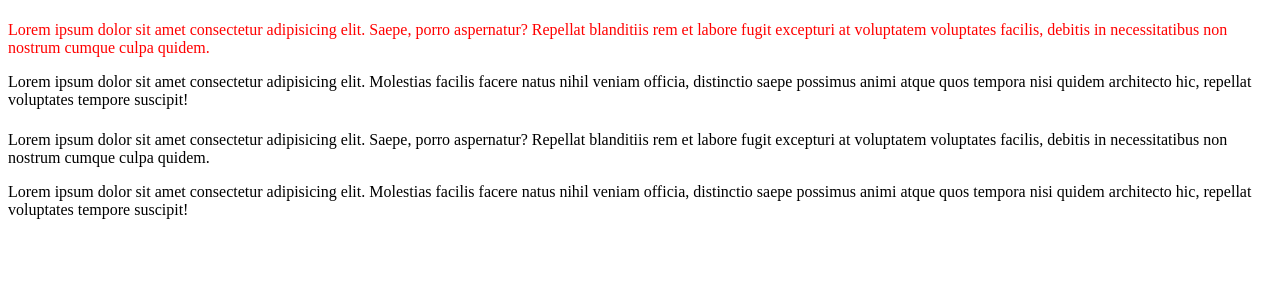
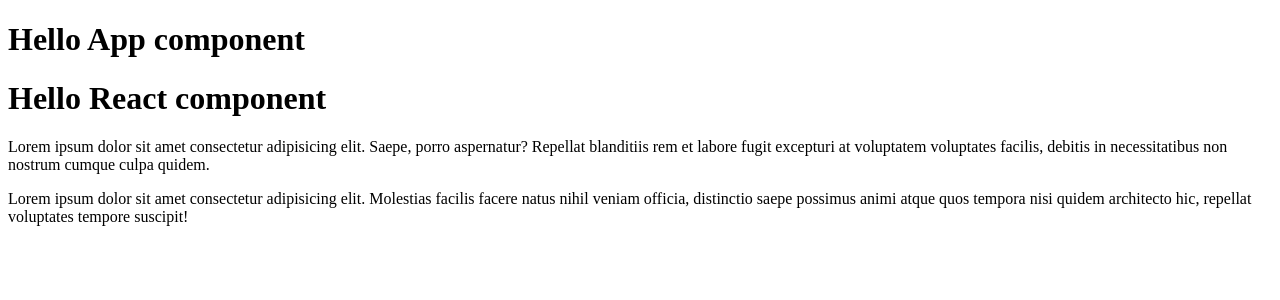
Before and after one commit to V3lekzane/28-02, a React (Create React App) app in the folder shop-project/: page / in a window 1280 px wide. Shown: the top 300 px of the page. Built offline with nearby package versions, Linux system fonts and the light colour scheme; a web font is replaced by a local one.

Commit message:
sff interface titleprops

```diff
--- a/shop-project/src/index.tsx
+++ b/shop-project/src/index.tsx
@@ -25,31 +25,20 @@ import './style.css'
 // const App = () => {
 //     return <h1>Hello App component</h1>
 // }
-const Title = () => {
+interface TitleProps {
+    title: string
+}
+const Title = (props: TitleProps) => {
+    return <h1>Hello {props.title} component</h1>
+}
+
+const App = () => {
     return (
         <div>
-            <App />
+            <Title title="App" />
+            <Title title="React" />
             <Content />
         </div>
-    )
-}
-const App = () => {
-    return (
-        <>
-            <h1 id="text"></h1>
-            <p className="red">
-                Lorem ipsum dolor sit amet consectetur adipisicing elit. Saepe,
-                porro aspernatur? Repellat blanditiis rem et labore fugit
-                excepturi at voluptatem voluptates facilis, debitis in
-                necessitatibus non nostrum cumque culpa quidem.
-            </p>
-            <p>
-                Lorem ipsum dolor sit amet consectetur adipisicing elit.
-                Molestias facilis facere natus nihil veniam officia, distinctio
-                saepe possimus animi atque quos tempora nisi quidem architecto
-                hic, repellat voluptates tempore suscipit!
-            </p>
-        </>
     )
 }
 const Content = () => {
@@ -74,6 +63,6 @@ const Content = () => {
 const root = ReactDOM.createRoot(document.getElementById('root') as HTMLElement)
 root.render(
     <React.StrictMode>
-        <Title />
+        <App />
     </React.StrictMode>
 )
```
